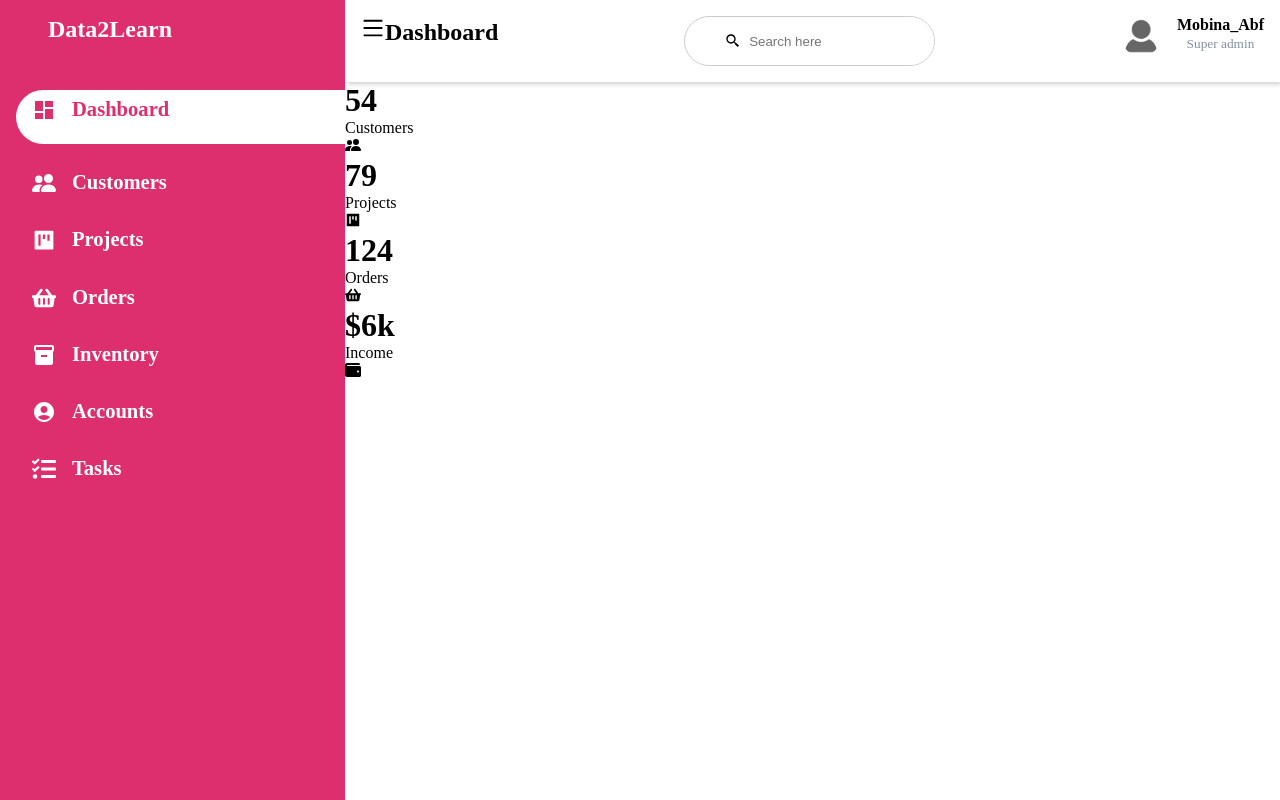
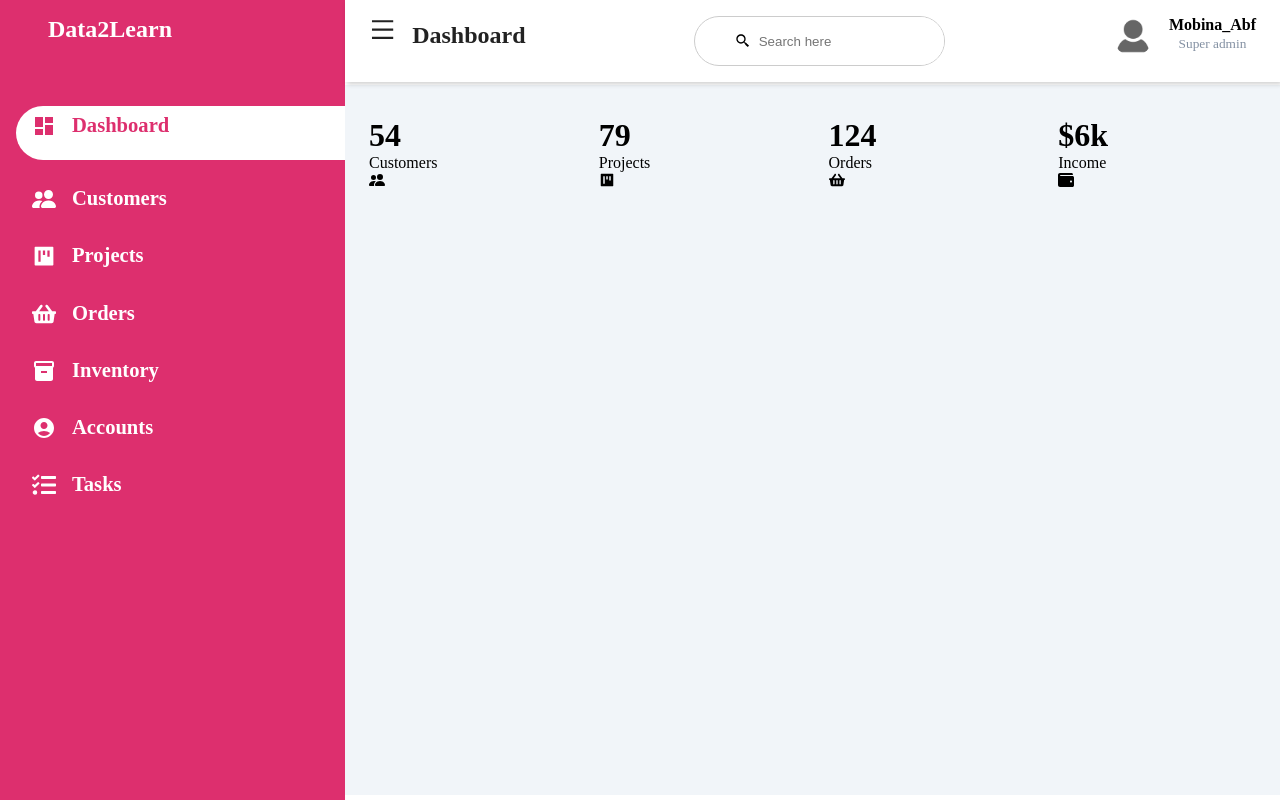
Before and after one commit to MobinaAbf/admin-dashboard, a React (Create React App) app: page / in a window 1280 px wide. Built offline with nearby package versions, Linux system fonts and the light colour scheme.

Commit message:
commit all

```diff
--- a/src/Dashboard/Dashboard.css
+++ b/src/Dashboard/Dashboard.css
@@ -19,6 +19,7 @@
   top: 0;
   height: 100%;
   background: var(--main-color);
+  z-index: 100;
 }
 .container .sidebar a {
   display: flex;
@@ -33,6 +34,10 @@
 .sidebar-brand span {
   display: inline-block;
   padding-right: 1rem;
+}
+
+.sidebar-menu {
+  margin-top: 1rem;
 }
 
 .sidebar-menu li {
@@ -68,8 +73,22 @@
 header {
   display: flex;
   justify-content: space-between;
-  padding: 1rem;
+  padding: 1rem 1.5rem;
   box-shadow: 2px 2px 5px rgb(0, 0, 0, 0.2);
+  position: fixed;
+  left: 345px;
+  width: calc(100% - 345px);
+  top: 0;
+  z-index: 100;
+}
+
+header h2 {
+  color: #222;
+}
+
+header label span {
+  font-size: 1.7rem;
+  padding-right: 1rem;
 }
 
 .search-wrapper {
@@ -109,6 +128,19 @@ header {
   color: var(--text-grey);
 }
 
+main {
+  margin-top: 85px;
+  padding: 2rem 1.5rem;
+  background: #f1f5f9;
+  min-height: calc(100vh - 90px);
+}
+
+.cards {
+  display: grid;
+  grid-template-columns: repeat(4, 1fr);
+  grid-gap: 2rem;
+}
+
 .search-wrapper span {
   padding-left: 1.5rem;
 }
```
